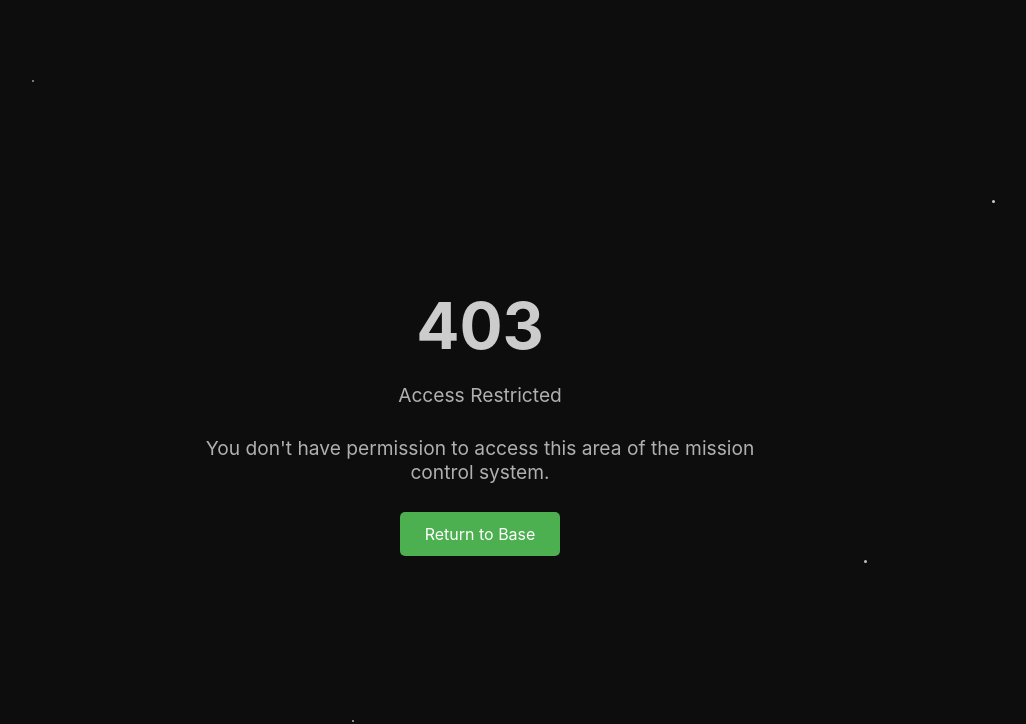
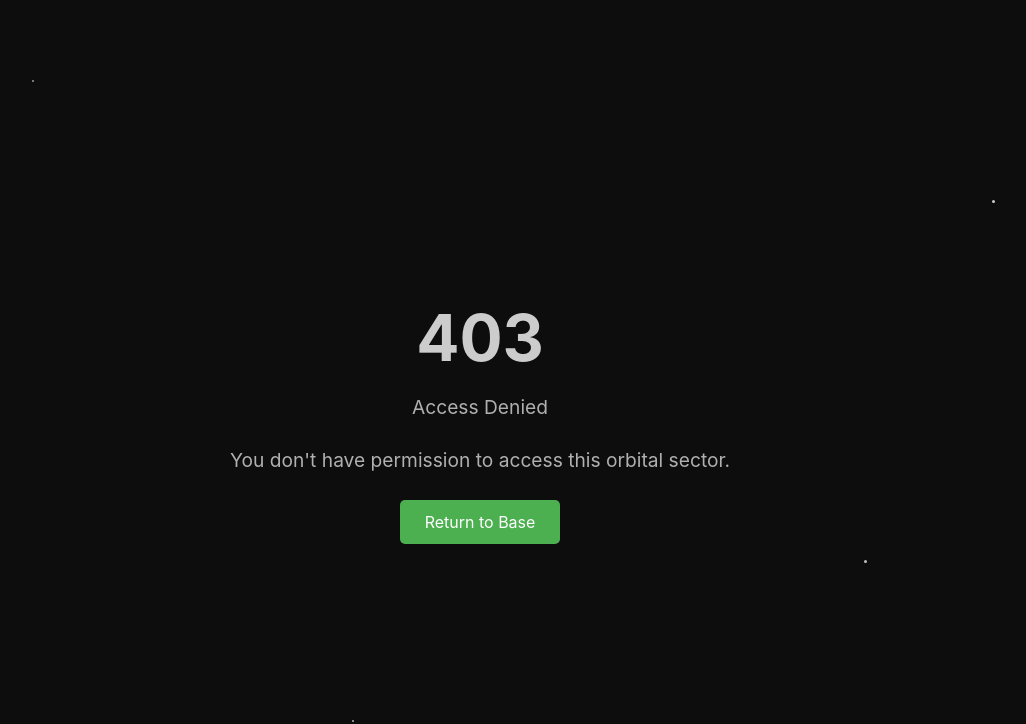
Before and after one commit to inflame-ue/AstroFlow, a Flask app: template templates/403.html in a window 1280 px wide. Shown: the top 724 px of the page, without its empty margins (160-1186 px from the left). Run offline with Flask 3, Linux system fonts and the light colour scheme; the template is opened without the code that fills it, so the values that code supplies are empty.

Commit message:
Add log_events function and 403 error handler

```diff
--- a/main.py
+++ b/main.py
@@ -9,37 +9,39 @@ import logging
 from datetime import datetime
 
 
+def log_events(events, filename='events.log'):
+    """
+    Log simulation events to a file.
+
+    Parameters:
+    -----------
+    events : list
+        List of (time, description) tuples representing simulation events
+    filename : str, optional
+        Path to the log file, defaults to 'events.log'
+
+    Notes:
+    ------
+    This function appends events to the specified log file with timestamps.
+    It does not perform real-time logging but writes all events at once
+    after the simulation completes.
+    """
+    if not events:
+        return
+
+    timestamp = datetime.now().strftime("%Y-%m-%d %H:%M:%S")
+
+    with open(filename, 'a') as log_file:
+        log_file.write(f"\n--- Simulation run at {timestamp} ---\n")
+        for event_time, description in events:
+            log_file.write(f"T+{event_time:.2f}s: {description}\n")
+        log_file.write("--- End of simulation events ---\n")
+
+
 load_dotenv()
 app = Flask(__name__)
 # secret key for session
 app.secret_key = os.environ.get("SECRET_KEY")  # without it the app will not work
-
-def log_events(events):
-    """
-    Log mission events to events.log file
-
-    Parameters:
-    -----------
-    events : list
-        List of (time, description) tuples representing mission events
-
-    This function creates a timestamped log entry for each mission event
-    and writes them to events.log. The log includes both the simulation
-    time and the event description.
-    """
-    logging.basicConfig(
-        filename='events.log',
-        level=logging.INFO,
-        format='%(asctime)s - %(message)s'
-    )
-
-    timestamp = datetime.now().strftime("%Y-%m-%d %H:%M:%S")
-    logging.info(f"=== Mission Events Log - {timestamp} ===")
-
-    for event_time, description in events:
-        logging.info(f"T+{event_time:.2f}s: {description}")
-
-    logging.info("=== End of Mission Events ===\n")
 
 @app.route('/', methods=['GET', 'POST'])
 def index():
@@ -145,7 +147,7 @@ def simulation():
                 "events": sim.tanker.mission_events # List of (time, description) tuples
             }
 
-            # Log mission events to file
+            # Log simulation events
             log_events(sim.tanker.mission_events)
 
             # write simulation results to file
--- a/templates/403.html
+++ b/templates/403.html
@@ -3,7 +3,7 @@
 <head>
     <meta charset="UTF-8">
     <meta name="viewport" content="width=device-width, initial-scale=1.0">
-    <title>403 - Forbidden</title>
+    <title>403 - Access Forbidden</title>
     <style>
         body {
             background-color: #0d0d0d; /* Very dark grey/black */
@@ -69,8 +69,8 @@
 
     <div class="container">
         <h1>403</h1>
-        <p>Access Restricted</p>
-        <p>You don't have permission to access this area of the mission control system.</p>
+        <p>Access Denied</p>
+        <p>You don't have permission to access this orbital sector.</p>
         <a href="{{ url_for('index') }}" class="home-link">Return to Base</a>
     </div>
 </body>
```
